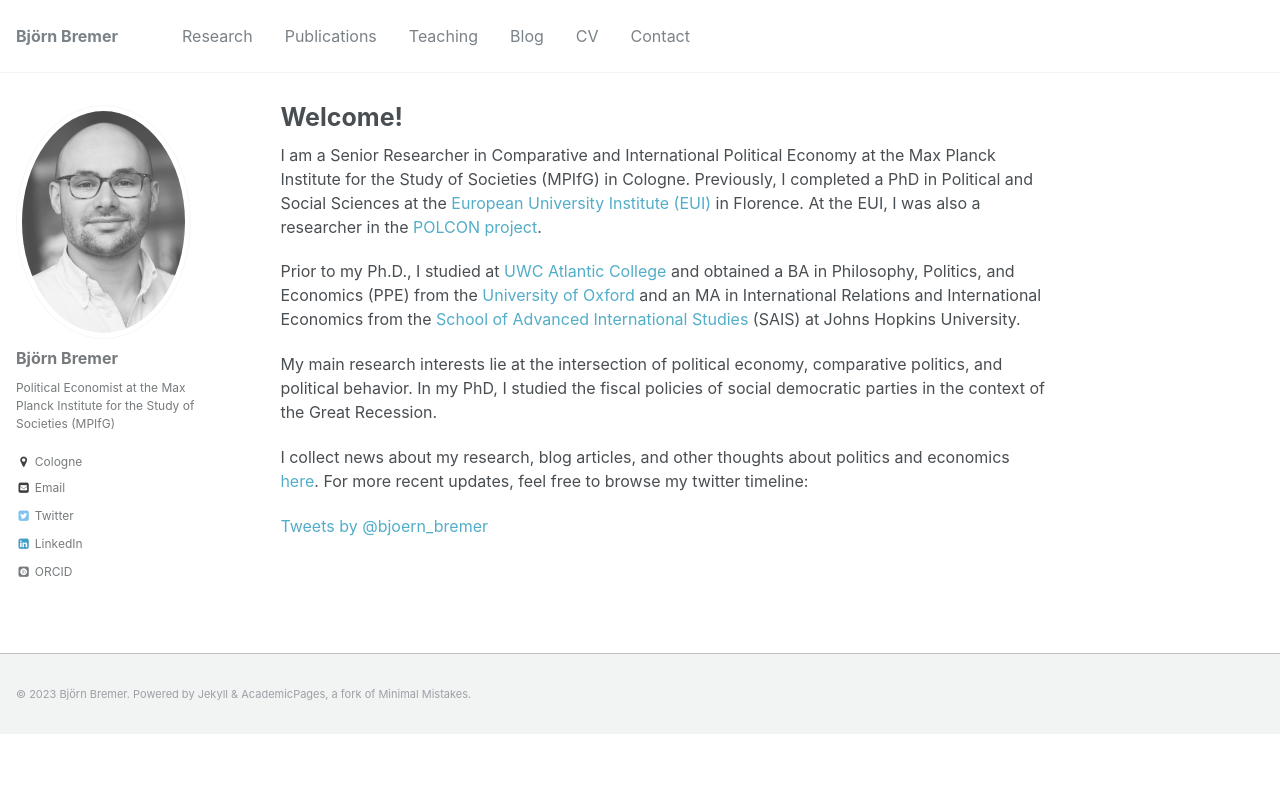
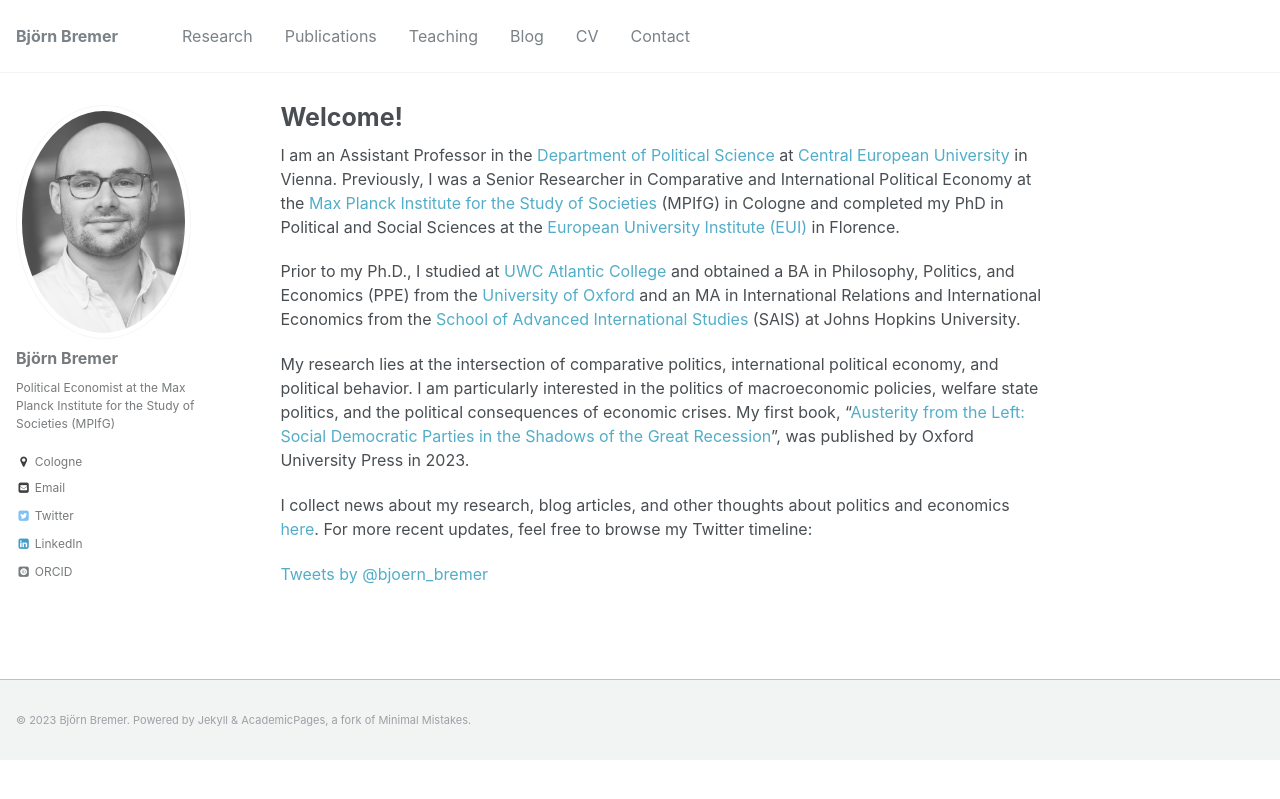
Before and after one commit to bjoernbremer/bjoernbremer.github.io, a Jekyll site: the page built from _pages/about.md, in a window 1280 px wide. Shown: the top 799 px of the page. Built offline with Jekyll 4.4.1, drawn with Linux system fonts in a browser that asks for light colours; some web fonts are replaced; comment, search, counter and statistics services are not loaded.

Commit message:
Update about.md

```diff
--- a/_pages/about.md
+++ b/_pages/about.md
@@ -8,13 +8,13 @@ redirect_from:
   - /about.html
 ---
 
-I am a Senior Researcher in Comparative and International Political Economy at the Max Planck Institute for the Study of Societies (MPIfG) in Cologne. Previously, I completed a PhD in Political and Social Sciences at the [European University Institute (EUI)](https://www.eui.eu/Home.aspx") in Florence. At the EUI, I was also a researcher in the [POLCON project]("http://www.eui.eu/Projects/POLCON/Home.aspx).
+I am an Assistant Professor in the [Department of Political Science](https://politicalscience.ceu.edu/) at [Central European University](https://www.ceu.edu/) in Vienna. Previously, I was a Senior Researcher in Comparative and International Political Economy at the [Max Planck Institute for the Study of Societies](https://www.mpifg.de/2733/en) (MPIfG) in Cologne and completed my PhD in Political and Social Sciences at the [European University Institute (EUI)](https://www.eui.eu/Home.aspx") in Florence.
 
 Prior to my Ph.D., I studied at [UWC Atlantic College](http://www.atlanticcollege.org/) and obtained a BA in Philosophy, Politics, and Economics (PPE) from the [University of Oxford](http://www.ox.ac.uk/) and an MA in International Relations and International Economics from the [School of Advanced International Studies](https://www.sais-jhu.edu/) (SAIS) at Johns Hopkins University.
 
-My main research interests lie at the intersection of political economy, comparative politics, and political behavior. In my PhD, I studied the fiscal policies of social democratic parties in the context of the Great Recession.
+My research lies at the intersection of comparative politics, international political economy, and political behavior. I am particularly interested in the politics of macroeconomic policies, welfare state politics, and the political consequences of economic crises. My first book, “[Austerity from the Left: Social Democratic Parties in the Shadows of the Great Recession](https://global.oup.com/academic/product/austerity-from-the-left-9780192872210)”, was published by Oxford University Press in 2023.
 
-I collect news about my research, blog articles, and other thoughts about politics and economics [here]({{ site.url }}/year-archive/). For more recent updates, feel free to browse my twitter timeline:
+I collect news about my research, blog articles, and other thoughts about politics and economics [here]({{ site.url }}/year-archive/). For more recent updates, feel free to browse my Twitter timeline:
 
 <a class="twitter-timeline" data-dnt="true" href="https://twitter.com/bjoern_bremer" data-widget-id="614467895389724673">Tweets by @bjoern_bremer</a>
   <script>!function(d,s,id){var js,fjs=d.getElementsByTagName(s)[0],p=/^http:/.test(d.location)?'http':'https';if(!d.getElementById(id)){js=d.createElement(s);js.id=id;js.src=p+"://platform.twitter.com/widgets.js";fjs.parentNode.insertBefore(js,fjs);}}(document,"script","twitter-wjs");</script>
```
